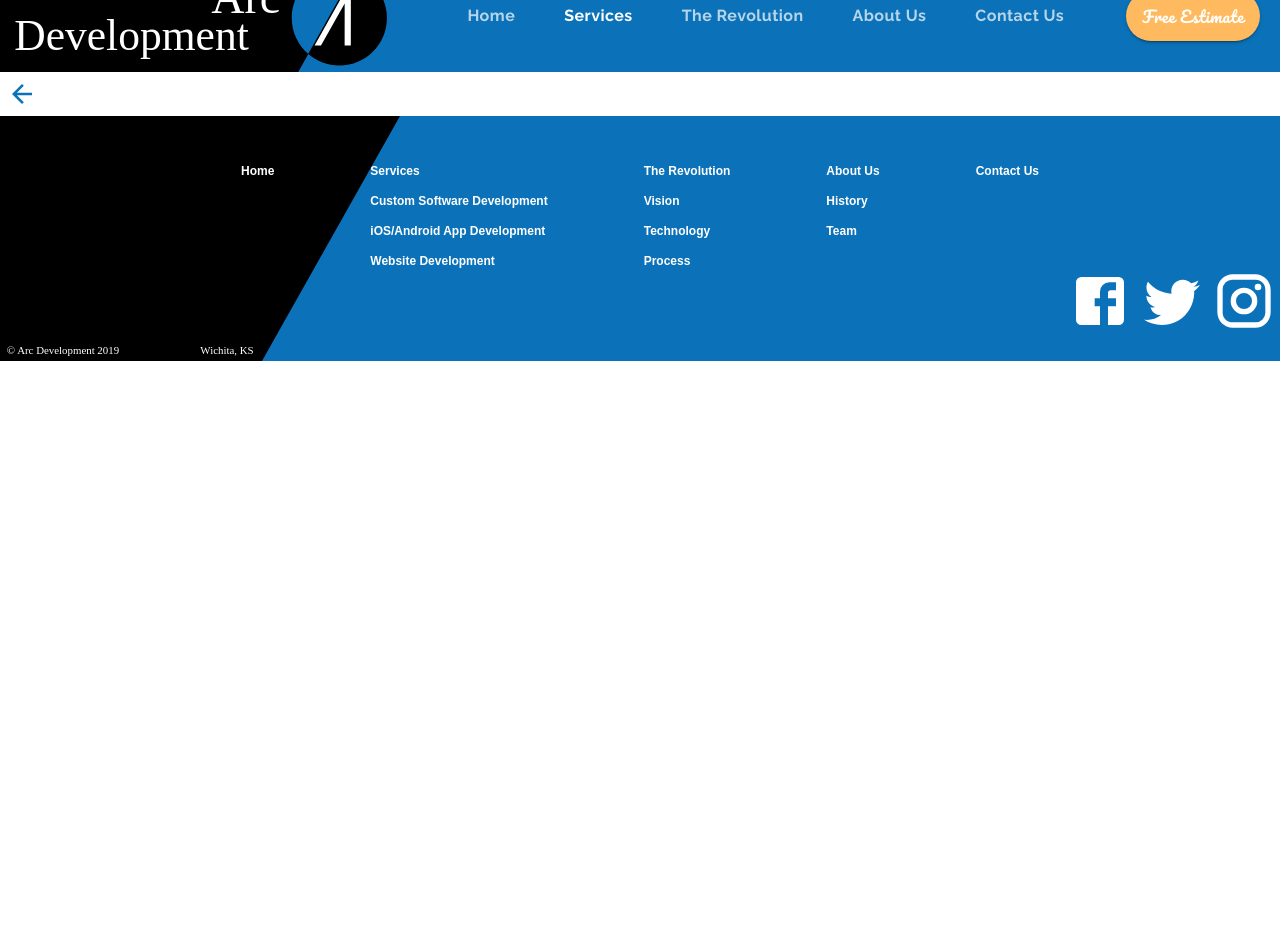
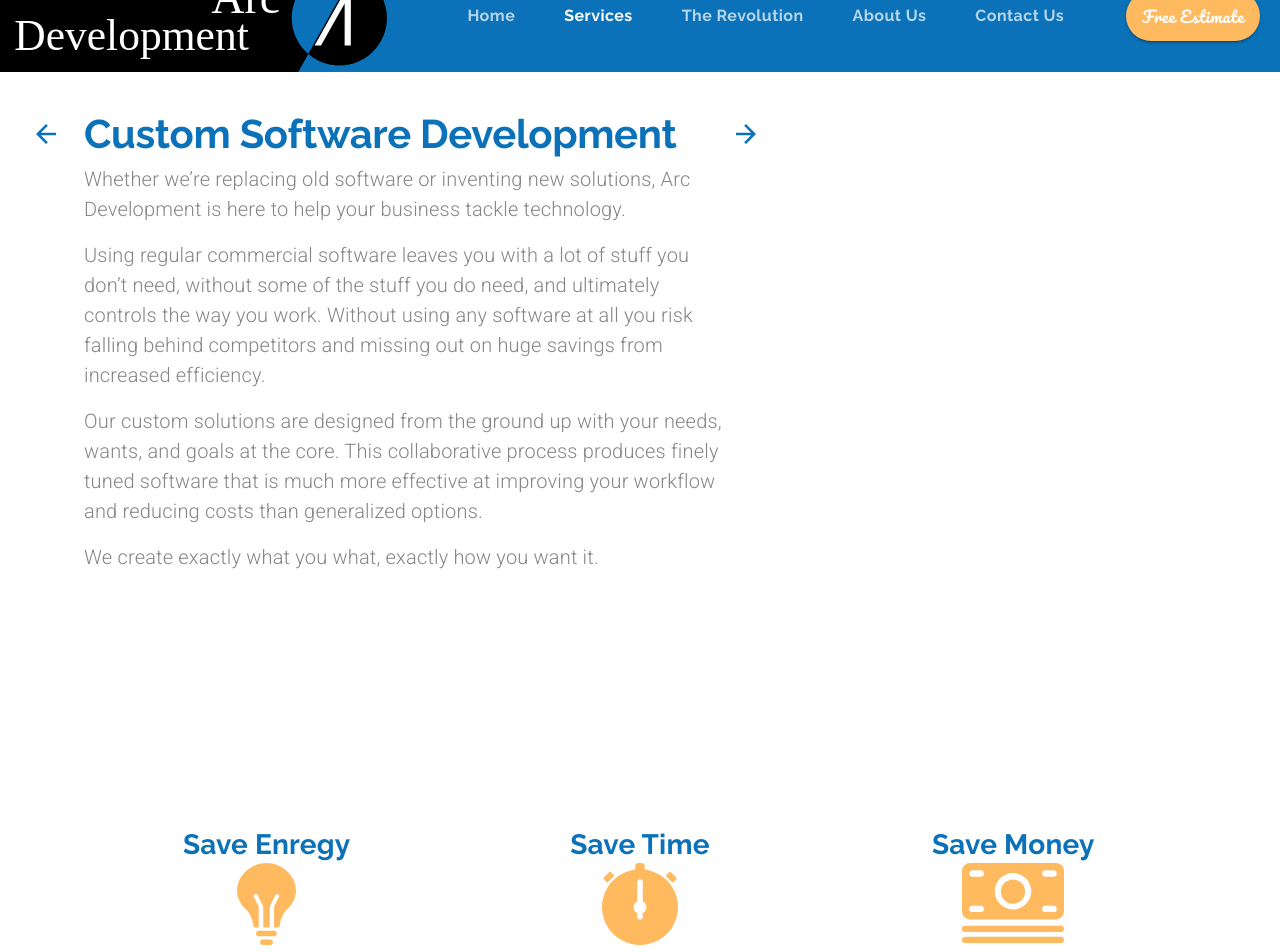
Before and after one commit to SepantaJoshani/Arc-Dev-Clone, a React (Create React App) app: page /customsoftware in a window 1280 px wide. Shown: the part 40-992 px from the top of the page. Before the commit the page ends 800 px from the top, so only its background shows below. Built offline with nearby package versions, Linux system fonts and the light colour scheme.

Commit message:
aligning with grids

```diff
--- a/src/components/ui/Header.js
+++ b/src/components/ui/Header.js
@@ -88,11 +88,12 @@
   },
   menu: {
     backgroundColor: theme.palette.common.blue,
-    color: "white",
+    color:'white',
     borderRadius: "0px",
   },
   menuItem: {
     ...theme.typography.tab,
+    color:'white',
     opacity: 0.7,
     "&:hover": {
       opacity: 1,
--- a/src/components/ui/Theme.js
+++ b/src/components/ui/Theme.js
@@ -24,6 +24,7 @@
       textTransform:'none',
       fontWeight:700,
       fontSize:'1rem',
+
     },
     estimate:{
       fontFamily:'pacifico',
@@ -61,6 +62,11 @@
       fontWeight:300,
       color: 'white'
     },
+    body1:{
+      fontSize:'1.25rem',
+      fontWeight:300,
+      color:arcGrey
+    },
     learnButton:{
       borderColor: arcBlue,
       color:arcBlue,
--- a/src/pages/CustomSoftware.js
+++ b/src/pages/CustomSoftware.js
@@ -1,24 +1,146 @@
 import React from "react";
 import { makeStyles, useTheme } from "@material-ui/styles";
 import { Link } from "react-router-dom";
-import { Grid, IconButton, useMediaQuery } from "@material-ui/core";
+import { Grid, IconButton, Typography, useMediaQuery } from "@material-ui/core";
 import BackArrow from "../assets/backArrow.svg";
 import ForwardArrow from "../assets/forwardArrow.svg";
+import lightBulb from "../assets/bulb.svg";
+import cash from "../assets/cash.svg";
+import stopwatch from "../assets/stopwatch.svg";
 
-const useStyles = makeStyles((theme) => ({}));
+const useStyles = makeStyles((theme) => ({
+  heading: {
+    maxWidth: "40rem",
+  },
+  arrowContainer: {
+    marginTop: "0.5rem",
+  },
+  mainContainer: {
+    padding: "2rem 5rem 10rem",
+  },
+}));
 
-const CustomSoftware = () => {
+const CustomSoftware = ({ setSelectedIndex, setValue }) => {
   const theme = useTheme();
-  const classses = useStyles();
+  const classes = useStyles();
 
   return (
-    <Grid container direction="column">
-      <Grid item container direction="row">
+    <Grid container direction="column" className={classes.mainContainer}>
+      <Grid item container>
         {/*--------First Block--------*/}
-        <Grid item>
-          <IconButton>
+        <Grid
+          item
+          className={classes.arrowContainer}
+          style={{ marginRight: "1rem", marginLeft: "-3.5rem" }}
+        >
+          <IconButton
+            style={{ background: "transparent" }}
+            component={Link}
+            to="/services"
+            onClick={() => {
+              setValue(1);
+              setSelectedIndex(0);
+            }}
+          >
             <img src={BackArrow} alt="back to services page" />
           </IconButton>
+        </Grid>
+        <Grid item container direction="column" className={classes.heading}>
+          <Grid item>
+            <Typography variant="h2">Custom Software Development</Typography>
+          </Grid>
+          <Grid item>
+            <Typography variant="body1" paragraph>
+              Whether we’re replacing old software or inventing new solutions,
+              Arc Development is here to help your business tackle technology.
+            </Typography>
+            <Typography variant="body1" paragraph>
+              Using regular commercial software leaves you with a lot of stuff
+              you don’t need, without some of the stuff you do need, and
+              ultimately controls the way you work. Without using any software
+              at all you risk falling behind competitors and missing out on huge
+              savings from increased efficiency.
+            </Typography>
+            <Typography variant="body1" paragraph>
+              Our custom solutions are designed from the ground up with your
+              needs, wants, and goals at the core. This collaborative process
+              produces finely tuned software that is much more effective at
+              improving your workflow and reducing costs than generalized
+              options.
+            </Typography>
+            <Typography variant="body1" paragraph>
+              We create exactly what you what, exactly how you want it.
+            </Typography>
+          </Grid>
+        </Grid>
+        <Grid item>
+          <IconButton
+            style={{ background: "transparent" }}
+            to="/mobileapps"
+            component={Link}
+            onClick={() => {
+              setSelectedIndex(2);
+              setValue(1);
+            }}
+          >
+            <img
+              src={ForwardArrow}
+              alt="Forward to iOS/Android Page"
+              className={classes.arrowContainer}
+            />
+          </IconButton>
+        </Grid>
+      </Grid>
+      <Grid
+        item
+        container
+        justifyContent="center"
+        style={{ marginTop: "15rem", marginBottom: "20rem" }}
+      >
+        <Grid
+          item
+          container
+          direction="column"
+          md
+          style={{ maxWidth: "40rem" }}
+          alignItems="center"
+        >
+          <Grid item>
+            <Typography variant="h4">Save Enregy</Typography>
+          </Grid>
+          <Grid item>
+            <img src={lightBulb} alt="light bulb" />
+          </Grid>
+        </Grid>
+        <Grid
+          item
+          container
+          direction="column"
+          md
+          style={{ maxWidth: "40rem" }}
+          alignItems="center"
+        >
+          <Grid item>
+            <Typography variant="h4">Save Time</Typography>
+          </Grid>
+          <Grid item>
+            <img src={stopwatch} alt="stopwatch" />
+          </Grid>
+        </Grid>
+        <Grid
+          item
+          container
+          direction="column"
+          md
+          style={{ maxWidth: "40rem" }}
+          alignItems="center"
+        >
+          <Grid item>
+            <Typography variant="h4">Save Money</Typography>
+          </Grid>
+          <Grid item>
+            <img src={cash} alt="cash" />
+          </Grid>
         </Grid>
       </Grid>
     </Grid>
```
